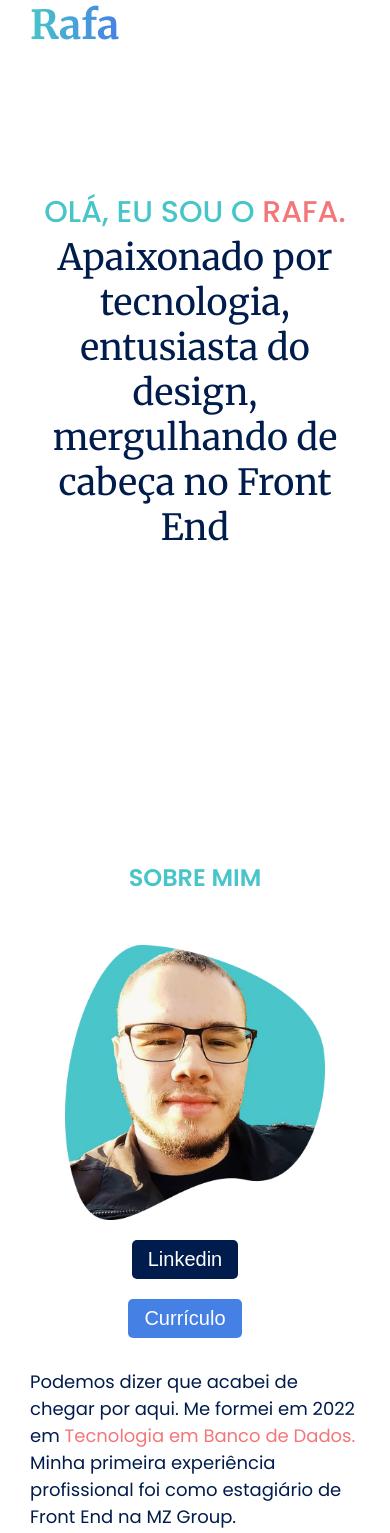
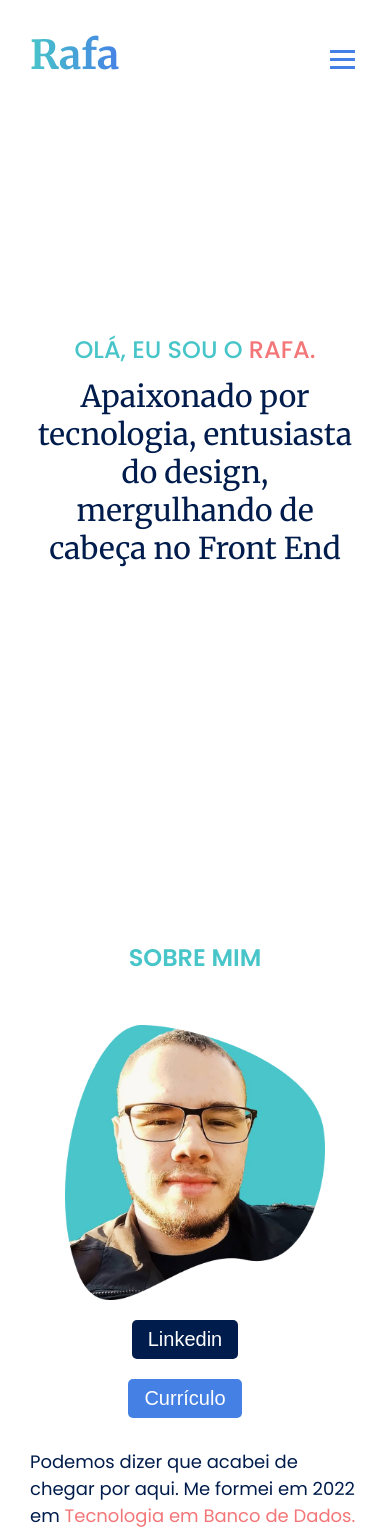
Before and after one commit to Rafa-py/portfolio-redisign, a React (Create React App) app: page / in a window 390 px wide. Shown: the top 1533 px of the page. Built offline with nearby package versions, Linux system fonts and the light colour scheme.

Commit message:
fix(header): fixes a mobile menu bug

```diff
--- a/src/App.js
+++ b/src/App.js
@@ -6,6 +6,7 @@ import { UserStorage } from './UserContext';
 import Header from "./Components/Sections/Header";
 import Footer from "./Components/Sections/Footer";
 import Home from "./Components//Sections/Home";
+import AllProjects from "./Components//Sections/AllProjects";
 import Button from './Components/Button';
 
 
@@ -17,6 +18,7 @@ function App() {
           <Header />
           <Routes>
             <Route path="/" element={<Home />}/>
+            <Route path="/ver-todos" element={<AllProjects />}/>
           </Routes>
           <Footer />
         </UserStorage>
--- a/src/Assets/ProjectsData.js
+++ b/src/Assets/ProjectsData.js
@@ -1,6 +1,7 @@
 import React from 'react';
 import Button from '../Components/Button';
 import { UserStorage } from '../UserContext';
+import { useNavigate } from 'react-router-dom';
 import photoDog from "./dogs.jpg";
 import photoKislev from "./kislev.jpg";
 import styles from "./ProjectsData.module.scss";
@@ -11,8 +12,9 @@ const ProjectsData = ({...props}) => {
     let [over, setOver] = React.useState(null);
     let [modal, setModal] = React.useState(false);
     let [btnData,setBtnData] = React.useState(null);
+    let [link,setLink] = React.useState([]);
     let [modalAll,setModalAll] = React.useState(null);
-
+    let navigate = useNavigate();
 
     React.useEffect(()=>{
         if(props.overview){
@@ -25,6 +27,7 @@ const ProjectsData = ({...props}) => {
     let handleClick = (target) =>{
         if(target == "all"){
             setModalAll(data);
+            navigate("/ver-todos")
         }else{
             setBtnData(target)
             setModal(true)
@@ -39,9 +42,9 @@ const ProjectsData = ({...props}) => {
             largeDescription: "Ainda vou fazer",
             photo: photoDog,
             links: {
-                figma: "//#",
-                git: "//github.com/Rafa-py/dogs",
-                site: "//#"
+                figma: false,
+                git: "//www.github.com/Rafa-py/dogs",
+                site: false
             }
          },
           {
@@ -52,8 +55,8 @@ const ProjectsData = ({...props}) => {
             photo: photoKislev,
             links: {
                 figma: "//www.figma.com/file/6kw87sdKXTbcHZjnXY0tM6/Kislev-Barbearia?node-id=122%3A331&t=AzNldGlkcaC0siij-1",
-                git: "//github.com/Rafa-py/Kislev",
-                site: "//rafa-py.github.io/Kislev/"
+                git: "//www.github.com/Rafa-py/Kislev",
+                site: "//www.rafa-py.github.io/Kislev/"
             }
          },
          {
@@ -102,6 +105,7 @@ const ProjectsData = ({...props}) => {
                         <Button minhaMae="É linda"  url={btnData.links.git} color="grey" logo="git">Github</Button>
                         <Button url={btnData.links.figma} color="grey" logo="figma">Figma</Button>
                         <Button  url={btnData.links.site} color="grey" logo="site">Site</Button>
+
                     </div>
                 </div>
                 <div className='boxDescription'>
--- a/src/Components/Button.js
+++ b/src/Components/Button.js
@@ -39,10 +39,12 @@ const Button = ({children,value, onClick, logo, url, ...props}) => {
     }
   })
   return (
-    <button onClick={onClick} className={style.btn} style={{background: btnColor}}>
-      {imgLogo && <img src={imgLogo}/>}
-      {url && <Link to={url}>{children}</Link>}
-    </button>
+    <div>{ url &&
+      <button onClick={onClick} className={style.btn} style={{background: btnColor}}>
+        {imgLogo && <img src={imgLogo}/>}
+        {url && <Link to={url}>{children}</Link>}
+      </button>
+      }</div>
   )
 }
 
--- /dev/null
+++ b/src/Components/Sections/AllProjects.js
@@ -0,0 +1,11 @@
+import React from 'react'
+
+const AllProjects = () => {
+  return (
+    <div>
+      Todos os rolÊ
+    </div>
+  )
+}
+
+export default AllProjects
--- a/src/Components/Sections/Banner.module.scss
+++ b/src/Components/Sections/Banner.module.scss
@@ -27,3 +27,16 @@
         text-align: center;
     }
 }
+
+@media(max-width: 500px){
+    .banner{
+        .hello{
+            text-align: center;
+            font-size: 24px;
+            margin-bottom: 10px;
+        }
+        .slogan{
+            font-size: 30px;
+        }
+    }
+}
--- a/src/Components/Sections/Header.module.scss
+++ b/src/Components/Sections/Header.module.scss
@@ -46,8 +46,8 @@
         background-color: $light-blue;
         position: absolute;
         right: 35px;
+        transform: rotateX(90deg);
         top: 58px;
-        transform: rotateX(90deg);
         cursor: pointer;
         transition: .5s ease-in-out;
     }
@@ -74,6 +74,10 @@
 
 /*Mobile Styles*/
 @media(max-width: 820px){
+ .header{
+    .logo{
+        margin-top: 30px;
+    }
     .nav{
         position: absolute;
         top: 0;
@@ -92,6 +96,9 @@
             height: 60%;
             padding: 47px 0 0 0;
         }
+        .item a{
+            color: white;
+        }
     }
     .nav.showNav{
         transform: rotateX(0);
@@ -99,7 +106,7 @@
         transition: .5s ease-in-out;
     }
     .toggle{
-        transform: rotateX(0);
+        transform: rotateX(0deg);
     }
     .toggle.active{
         background-color: $salmon;
@@ -122,4 +129,11 @@
     .item a{
         color: white;
     }
+ }
+};
+
+@media(max-width: 400px){
+    .header{
+        margin-bottom: 50px;
+    }
 }
```
